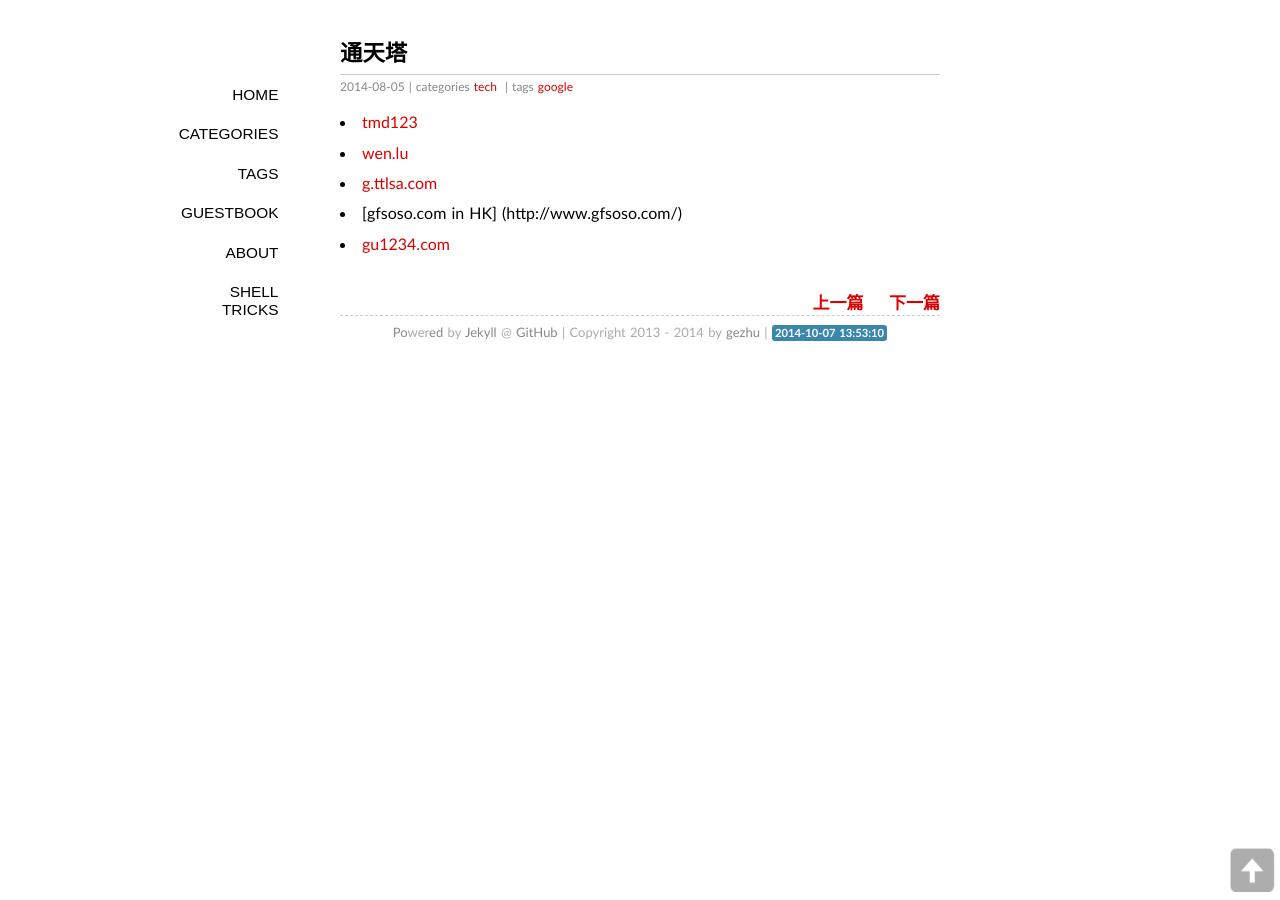
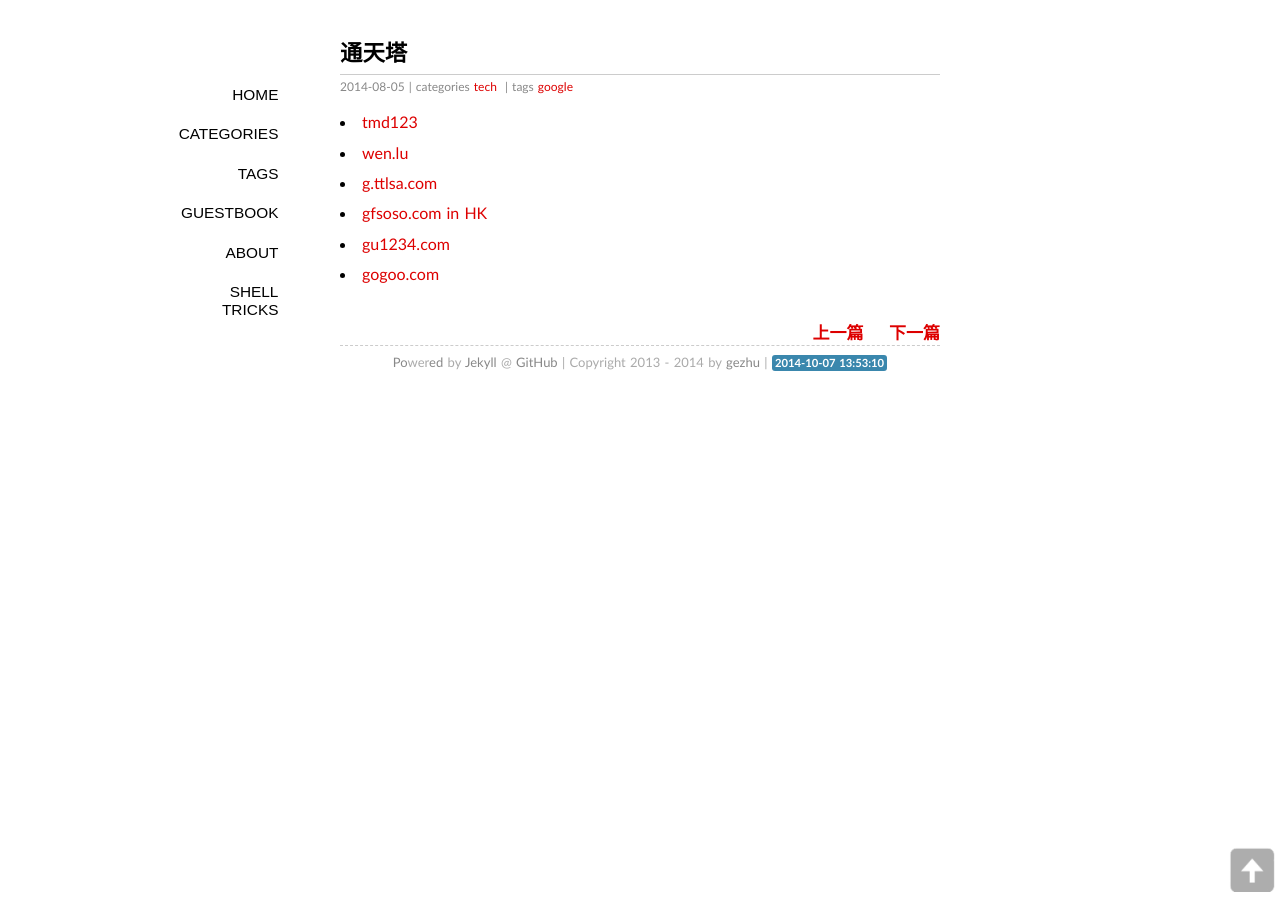
Before and after one commit to gezhu/gezhu.github.io, a Jekyll site: the page built from _posts/2014-08-05-google-tmd.markdown, in a window 1280 px wide. Built offline with Jekyll 4.4.1, drawn with Linux system fonts in a browser that asks for light colours; some web fonts are replaced; Markdown is read by kramdown in place of the engine named in the settings; comment, search, counter and statistics services are not loaded.

Commit message:
update tmd

```diff
--- a/_posts/2014-08-05-google-tmd.markdown
+++ b/_posts/2014-08-05-google-tmd.markdown
@@ -12,5 +12,6 @@ tags:
 * [tmd123](http://www.tmd123.com/)
 * [wen.lu](http://wen.lu)
 * [g.ttlsa.com](https://g.ttlsa.com)
-* [gfsoso.com in HK] (http://www.gfsoso.com/)
+* [gfsoso.com in HK](http://www.gfsoso.com/)
 * [gu1234.com](http://gu1234.com)
+* [gogoo.com](http://glgoo.com)
```
